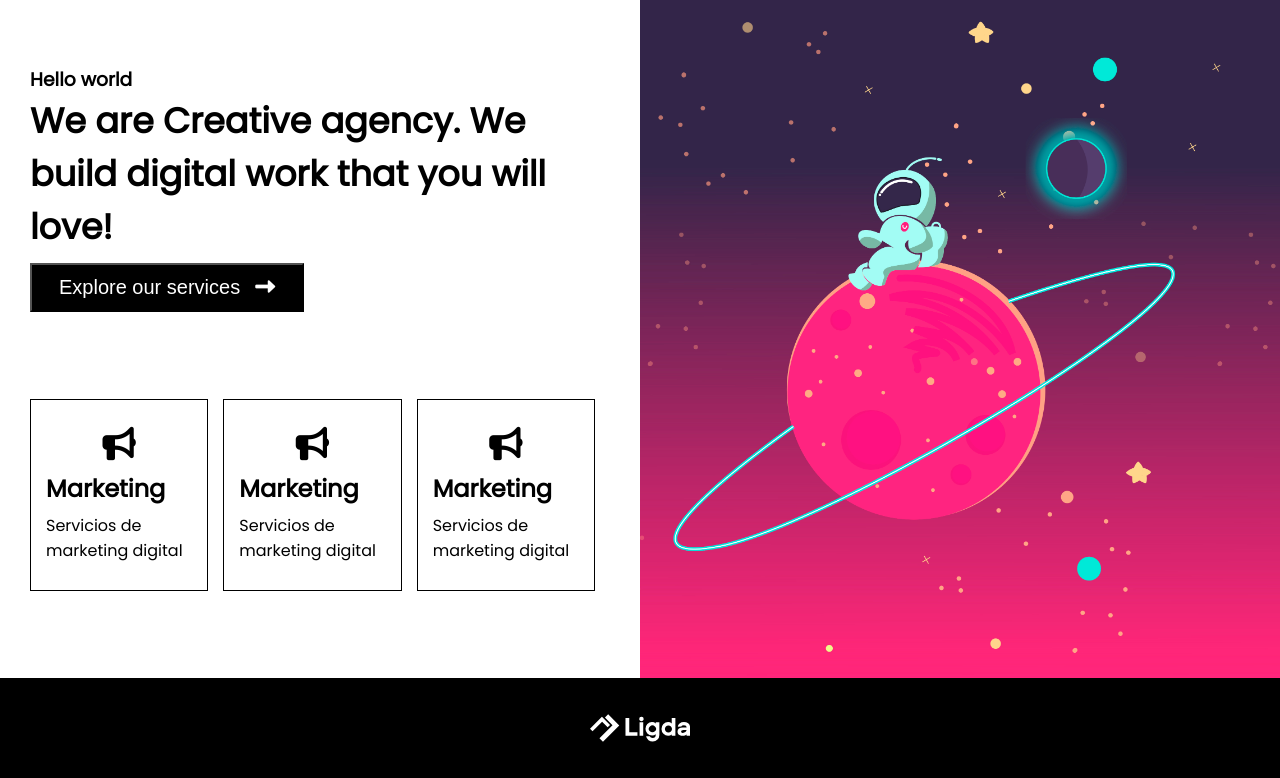
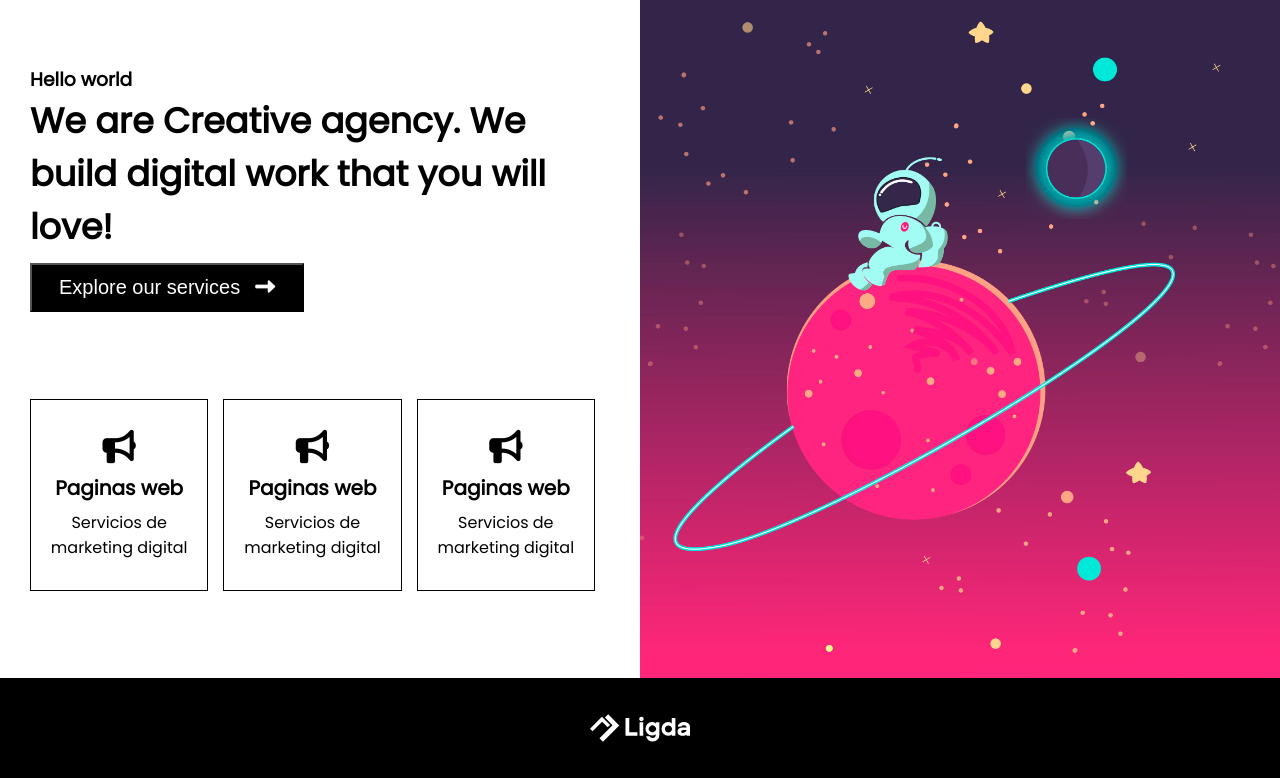
Before and after one commit to cristiansemeria/LIGDA, a plain HTML site: page index.html in a window 1280 px wide. Shown: the part 122-900 px from the top of the page. Drawn offline with nearby package versions, Linux system fonts and the light colour scheme.

Commit message:
Mejoras para el sitio

```diff
--- a/index.html
+++ b/index.html
@@ -7,6 +7,7 @@
     <link rel="stylesheet" href="style.css">
     <link href="https://fonts.googleapis.com/css?family=Poppins" rel="stylesheet">
     <link href="https://cdnjs.cloudflare.com/ajax/libs/font-awesome/6.1.1/css/all.min.css" rel="stylesheet">
+    <link rel="stylesheet" href="https://cdn.jsdelivr.net/npm/swiper/swiper-bundle.min.css"/>
 </head>
 <body>
     <header>
@@ -41,17 +42,17 @@
                 <div class="container_2">
                     <div class="box-x">
                         <i class="fa-solid fa-bullhorn"></i>
-                    <h2>Marketing</h2>
+                        <h2>Paginas web</h2>
                         <p>Servicios de marketing digital</p>
                     </div>
                     <div class="box-x">
                         <i class="fa-solid fa-bullhorn"></i>
-                    <h2>Marketing</h2>
+                        <h2>Paginas web</h2>
                         <p>Servicios de marketing digital</p>
                     </div>
                     <div class="box-x">
                         <i class="fa-solid fa-bullhorn"></i>
-                    <h2>Marketing</h2>
+                        <h2>Paginas web</h2>
                         <p>Servicios de marketing digital</p>
                     </div>
             </div>
--- a/style.css
+++ b/style.css
@@ -115,8 +115,8 @@ header{
 }
 .container_2{
     display: flex;
-    justify-content: space-around;
-    width: -webkit-fill-available;
+    justify-content: flex-start;
+    width: -webkit-fill-available !important;
     margin-left: 30px;
     margin-right: 30px;
 }
@@ -134,12 +134,13 @@ section.content{
 .box-x{
     border: 1px solid #000;
     margin-right: 15px;
-    height: 160px;
+    height: 160px !important;
     padding: 15px;
     position: relative;
     display: flex;
     flex-direction: column;
     justify-content: center;
+    text-align: center;
 }
 .box-x i{
     font-size: 25pt;
@@ -148,6 +149,7 @@ section.content{
 }
 .box-x h2{
     padding-bottom: 7px;
+    font-size: 15pt;
 }
 footer{
     height: 100px;
@@ -161,3 +163,11 @@ footer{
     display: flex;
     justify-content: center;
 }
+
+/* SWAPPER */
+.swiper{
+    width: 100%;
+}
+.swiper-slide{
+    flex-shrink: 1 !important;
+}
```
Lines whose indentation alone changed are shown as unchanged.
